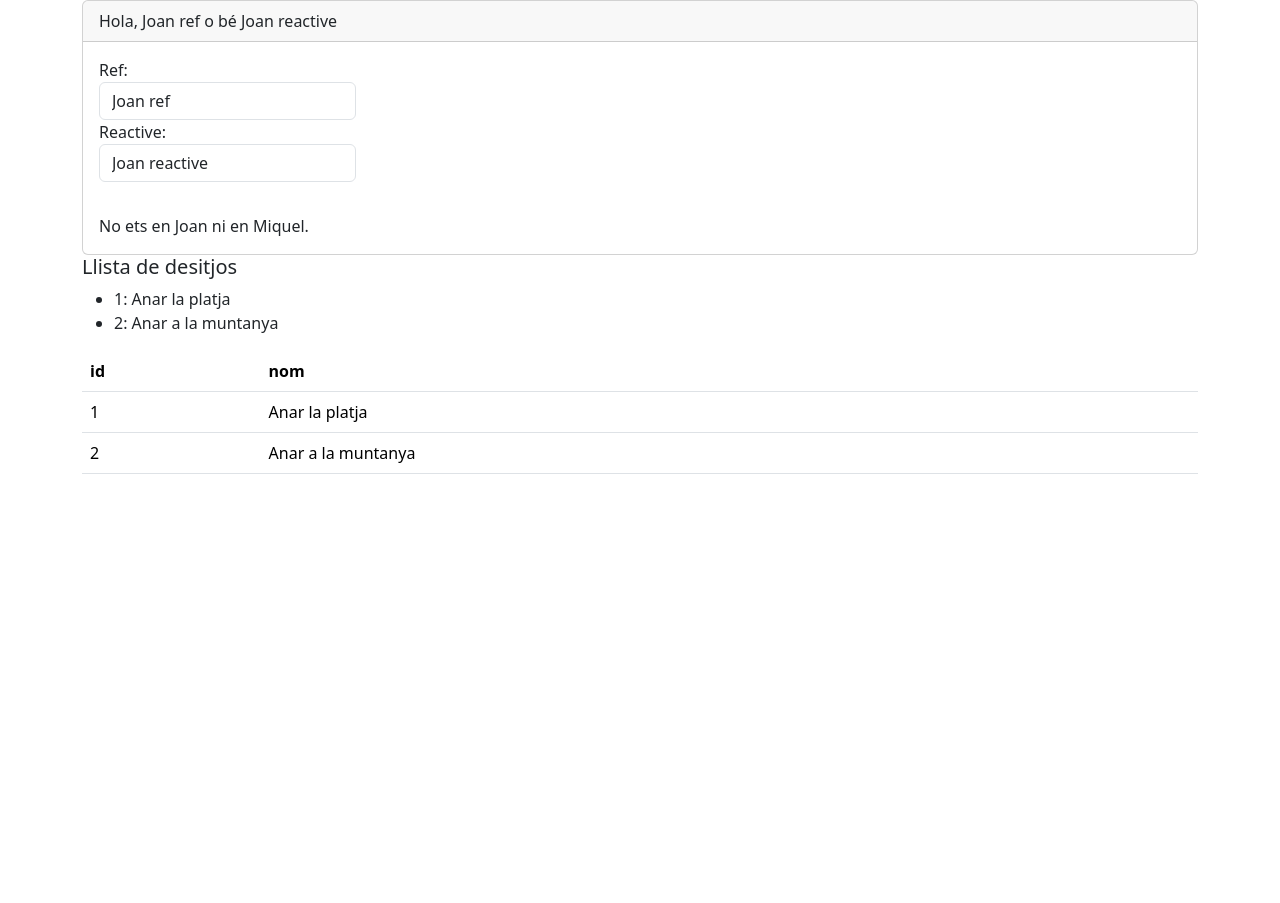
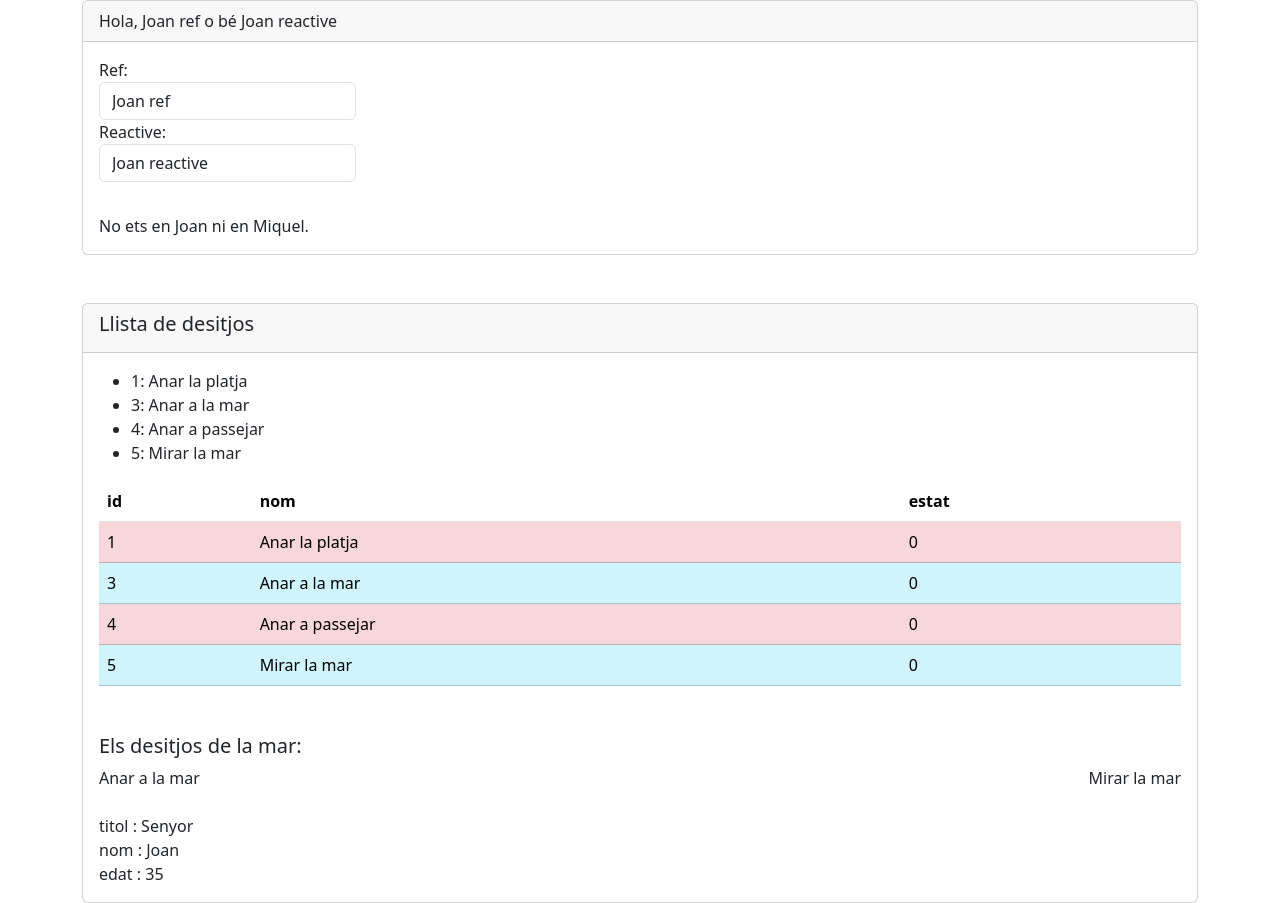
Before and after one commit to joancifo/imagina-vue-s2, a Vue app: page / in a window 1280 px wide. Before the commit the page ends 800 px from the top, so only its background shows below. Built offline with nearby package versions, Linux system fonts and the light colour scheme.

Commit message:
feat: estat a desig

```diff
--- a/src/App.vue
+++ b/src/App.vue
@@ -2,6 +2,7 @@
 import { computed, onMounted, reactive, ref, watch, watchEffect, type Ref } from 'vue'
 import UserForm from '@/interfaces/UserForm'
 import type Desig from './interfaces/Desig'
+import { ESTAT_ACTIU, ESTAT_DESACTIVAT } from './constants'
 
 const nomDeUsuari = ref<string>('Joan ref')
 
@@ -43,21 +44,63 @@ const etsEnJoan: Ref<boolean> = computed(() => nomDeUsuari.value === 'Joan')
 const etsEnMiquel: Ref<boolean> = computed(() => nomDeUsuari.value === 'Miquel')
 
 // const llistaDeDesitjos: string[] = ['Anar a la platja', 'Anar a la muntanya']
-const llistaDeDesitjos: Desig[] = [
+const llistaDeDesitjos: Ref<Desig[]> = ref([
   {
     id: 1,
-    nom: 'Anar la platja'
+    nom: 'Anar la platja',
+    estat: ESTAT_ACTIU
   },
   {
     id: 2,
-    nom: 'Anar a la muntanya'
+    nom: 'Anar a la muntanya',
+    estat: ESTAT_DESACTIVAT
+  },
+  {
+    id: 3,
+    nom: 'Anar a la mar',
+    estat: ESTAT_ACTIU
+  },
+  {
+    id: 4,
+    nom: 'Anar a passejar',
+    estat: ESTAT_ACTIU
+  },
+  {
+    id: 5,
+    nom: 'Mirar la mar',
+    estat: ESTAT_ACTIU
+  },
+  {
+    id: 6,
+    nom: 'No tenc cap més desig',
+    estat: ESTAT_DESACTIVAT
   }
-]
+])
 
-const columnes: string[] = Object.keys(llistaDeDesitjos?.[0] ?? [])
+const desitjosActius: Ref<Desig[]> = computed(() =>
+  llistaDeDesitjos.value.filter((desig: Desig) => desig.estat === ESTAT_ACTIU)
+)
 
-const desigU: Desig = llistaDeDesitjos[0]
-console.log(desigU.nom, desigU['nom'], desigU[columnes[1]])
+const desitjosDeLaMar = desitjosActius.value.filter((desig: Desig) => desig.nom.includes('mar'))
+
+// const desitjosActius = llistaDeDesitjos
+
+const columnes: string[] = Object.keys(llistaDeDesitjos.value?.[0] ?? [])
+
+const classesDeLaFila = (index: number) => {
+  // esParell?
+  if (index % 2 === 0) {
+    return 'table-danger'
+  }
+
+  return 'table-info'
+}
+
+const usuari = {
+  titol: 'Senyor',
+  nom: 'Joan',
+  edat: 35
+}
 </script>
 
 <template>
@@ -87,10 +130,13 @@ console.log(desigU.nom, desigU['nom'], desigU[columnes[1]])
             <div v-show="etsEnJoan">Ah, ets en Joan però jo ja ho sabia.</div>
           </div>
         </div>
-        <div>
+        <div class="card mt-5">
+          <div class="card-header">
             <h5>Llista de desitjos</h5>
+          </div>
+          <div class="card-body">
             <ul>
-            <li v-for="(desitj, index) in llistaDeDesitjos" :key="index">
+              <li v-for="(desitj, index) in desitjosActius" :key="index">
                 {{ desitj.id }}: {{ desitj.nom }}
               </li>
             </ul>
@@ -104,14 +150,33 @@ console.log(desigU.nom, desigU['nom'], desigU[columnes[1]])
                 </tr>
               </thead>
               <tbody>
-              <tr v-for="desig in llistaDeDesitjos" :key="desig.id">
-                <td v-for="(columna, index) in columnes" :key="index">
-                  {{ desig[columna] }}
+                <tr
+                  v-for="(desig, index) in desitjosActius"
+                  :key="desig.id"
+                  :class="classesDeLaFila(index)"
+                >
+                  <!-- Estem recorrent un objecte! -->
+                  <td v-for="(atribut, key) in desig" :key="key">
+                    {{ atribut }}
                   </td>
                 </tr>
               </tbody>
             </table>
           </div>
+          <div class="card-body">
+            <div>
+              <h5>Els desitjos de la mar:</h5>
+              <div class="d-flex justify-content-between">
+                <div v-for="desig in desitjosDeLaMar" :key="desig.id">
+                  {{ desig.nom }}
+                </div>
+              </div>
+            </div>
+            <div class="mt-4">
+              <div v-for="(atribut, key) in usuari" :key="key">{{ key }} : {{ atribut }}</div>
+            </div>
+          </div>
+        </div>
       </div>
     </div>
   </div>
--- /dev/null
+++ b/src/constants.ts
@@ -0,0 +1,2 @@
+export const ESTAT_ACTIU = 0
+export const ESTAT_DESACTIVAT = 1
--- a/src/interfaces/Desig.ts
+++ b/src/interfaces/Desig.ts
@@ -1,9 +1,11 @@
 export default class Desig {
   id: number
   nom: string
+  estat: number
 
-  constructor(id: number, nom: string) {
+  constructor(id: number, nom: string, estat: number) {
     this.id = id
     this.nom = nom
+    this.estat = estat
   }
 }
```
Lines whose indentation alone changed are shown as unchanged.
